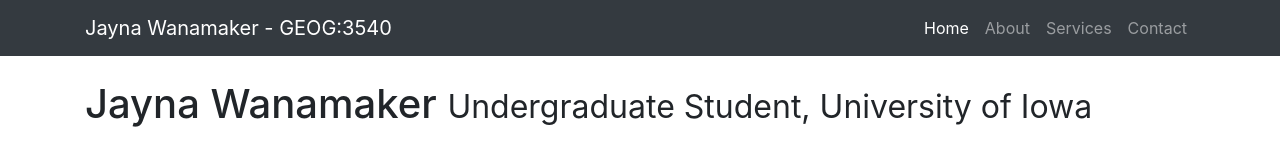
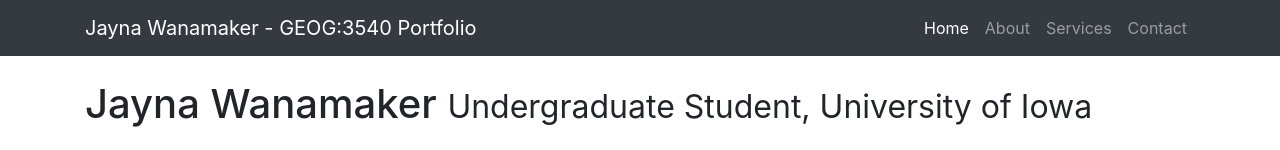
Before and after one commit to geog3540/jwanamaker, a website: page index.html in a window 1280 px wide. Shown: the top 150 px of the page. Drawn offline with Linux system fonts and the light colour scheme.

Commit message:
Title, Name, and Position @uiowa
Jayna Wanamaker - Undergraduate Student - GEOG:3540 Portfolio

```diff
--- a/index.html
+++ b/index.html
@@ -23,7 +23,7 @@
     <!-- Navigation -->
     <nav class="navbar navbar-expand-lg navbar-dark bg-dark fixed-top">
       <div class="container">
-        <a class="navbar-brand" href="#">Jayna Wanamaker - GEOG:3540</a>
+        <a class="navbar-brand" href="#">Jayna Wanamaker - GEOG:3540 Portfolio</a>
         <button class="navbar-toggler" type="button" data-toggle="collapse" data-target="#navbarResponsive" aria-controls="navbarResponsive" aria-expanded="false" aria-label="Toggle navigation">
           <span class="navbar-toggler-icon"></span>
         </button>
```
